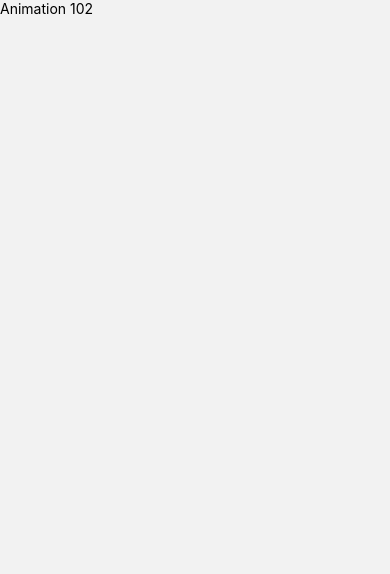
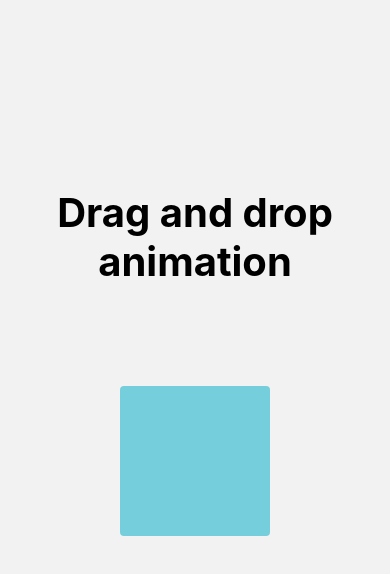
Before and after one commit to omarrendon/react-native-components, a React Native app: screen /Animation102 in a window 390 px wide. Shown: the top 574 px of the page. Built offline with nearby package versions, Linux system fonts and the light colour scheme.

Commit message:
ADD: grag and drop animation in the Animation102 screen

```diff
--- a/src/screens/Animation102.tsx
+++ b/src/screens/Animation102.tsx
@@ -1,10 +1,70 @@
-import React from 'react';
-import {Text, View} from 'react-native';
+import React, {useRef} from 'react';
+import {StyleSheet, Text, View, PanResponder, Animated} from 'react-native';
 
 export const Animation102 = () => {
+  const pan = useRef(new Animated.ValueXY()).current;
+
+  const panResponder = PanResponder.create({
+    onStartShouldSetPanResponder: () => true,
+    onPanResponderMove: Animated.event(
+      [
+        null,
+        {
+          dx: pan.x, // x,y are Animated.Value
+          dy: pan.y,
+        },
+      ],
+      {
+        useNativeDriver: false,
+      },
+    ),
+    onPanResponderRelease: () => {
+      Animated.spring(
+        pan, // Auto-multiplexed
+        {toValue: {x: 0, y: 0}, useNativeDriver: true}, // Back to zero
+      ).start();
+    },
+  });
+
   return (
-    <View>
-      <Text>Animation 102</Text>
+    <View style={styles.container}>
+      <Text style={styles.title}>Drag and drop animation</Text>
+
+      <Animated.View
+        {...panResponder.panHandlers}
+        style={{
+          ...styles.box,
+          transform: [
+            {
+              translateX: pan.getLayout().left,
+            },
+            {
+              translateY: pan.getLayout().top,
+            },
+          ],
+        }}
+      />
     </View>
   );
 };
+
+const styles = StyleSheet.create({
+  container: {
+    flex: 1,
+    justifyContent: 'center',
+    alignItems: 'center',
+  },
+  box: {
+    backgroundColor: '#75CEDB',
+    width: 150,
+    height: 150,
+    borderRadius: 4,
+    marginBottom: 20,
+  },
+  title: {
+    fontSize: 40,
+    fontWeight: 'bold',
+    textAlign: 'center',
+    bottom: 100,
+  },
+});
```
